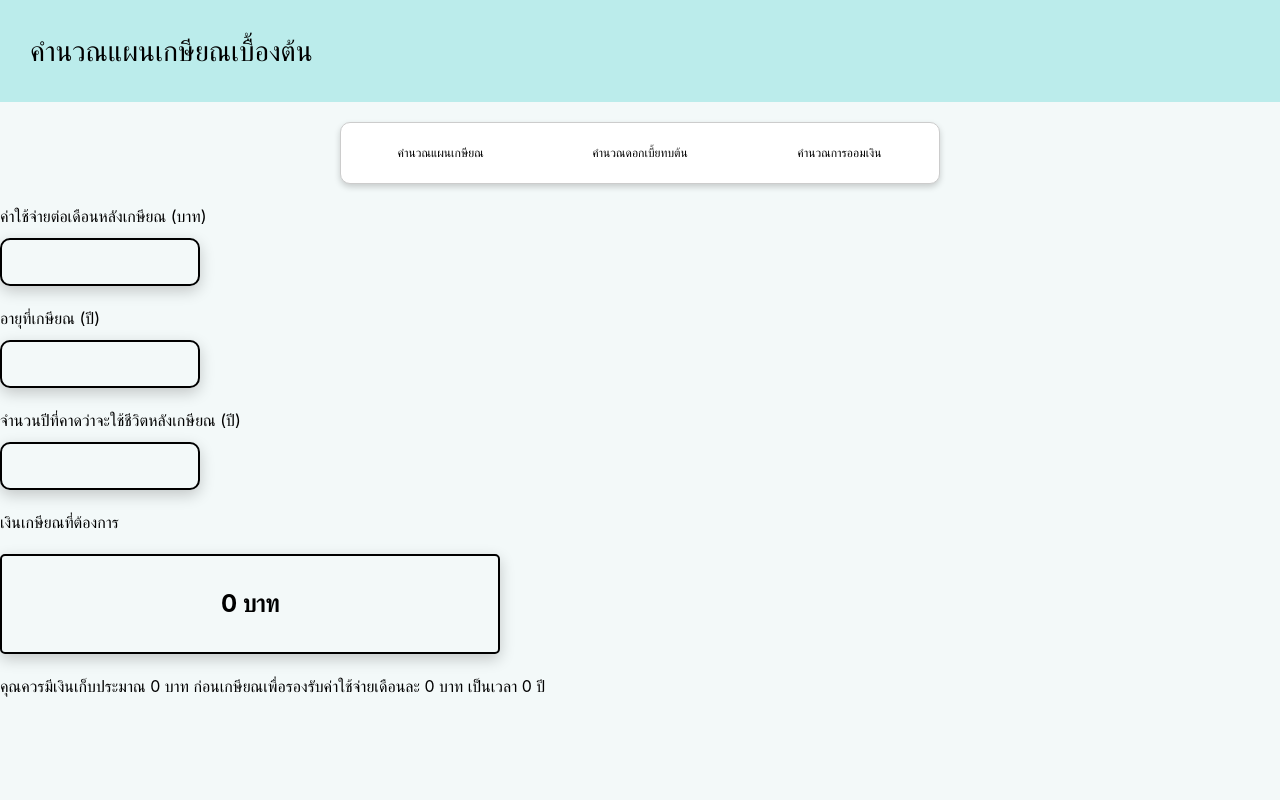
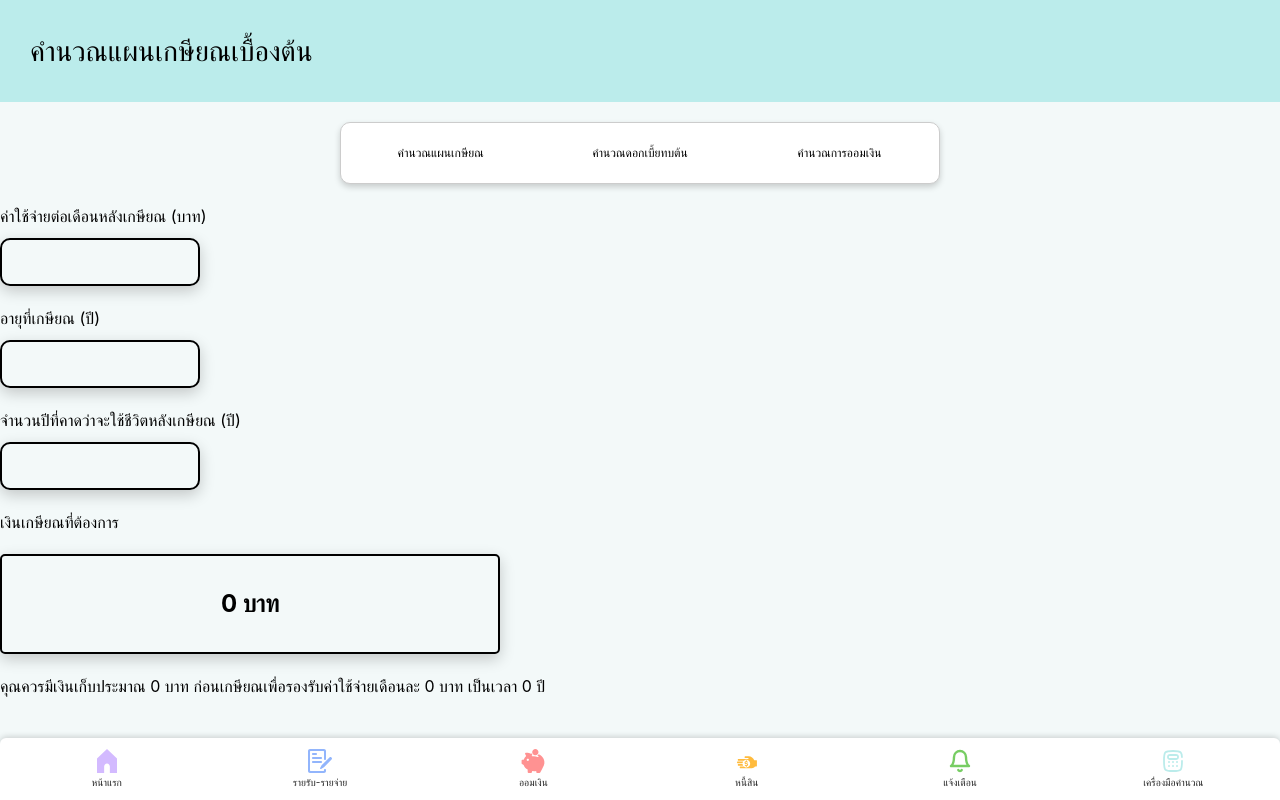
Before and after one commit to chotika0447/Financial-App, a React app in the folder Frontend/: page /calculator in a window 1280 px wide. Built offline with nearby package versions, Linux system fonts and the light colour scheme; the HTML template or start-up script is replaced by a standard one.

Commit message:
Update Retirement.jsx

```diff
--- a/Frontend/src/pages/Retirement.jsx
+++ b/Frontend/src/pages/Retirement.jsx
@@ -2,6 +2,7 @@ import { useState } from "react";
 import './Retirement.css'
 import CalNavbar from "../components/CalNavbar";
 import RetirementChart from "../components/RetirementChart";
+import Navbar from '../components/Navbar';
 
 function Retirement() {
   const [monthlyExpenses, setMonthlyExpenses] = useState(localStorage.getItem('retirementMonthlyExpenses') || '');
@@ -16,9 +17,10 @@ function Retirement() {
 
   return (
     <div className="retirement-page">
-
+      <div className="retirement-header">
       <h1 className="retirement-title">
         คำนวณแผนเกษียณเบื้องต้น</h1>
+      </div>
 
       <CalNavbar />
 
@@ -76,6 +78,7 @@ function Retirement() {
         <h3>คุณควรมีเงินเก็บประมาณ {retirementMoney.toLocaleString()} บาท ก่อนเกษียณเพื่อรองรับค่าใช้จ่ายเดือนละ {Number(monthlyExpenses).toLocaleString()} บาท เป็นเวลา {Number(yearsInRetirement)} ปี</h3>
       </div>
 
+      <Navbar />
     </div>
   );
 }
```
